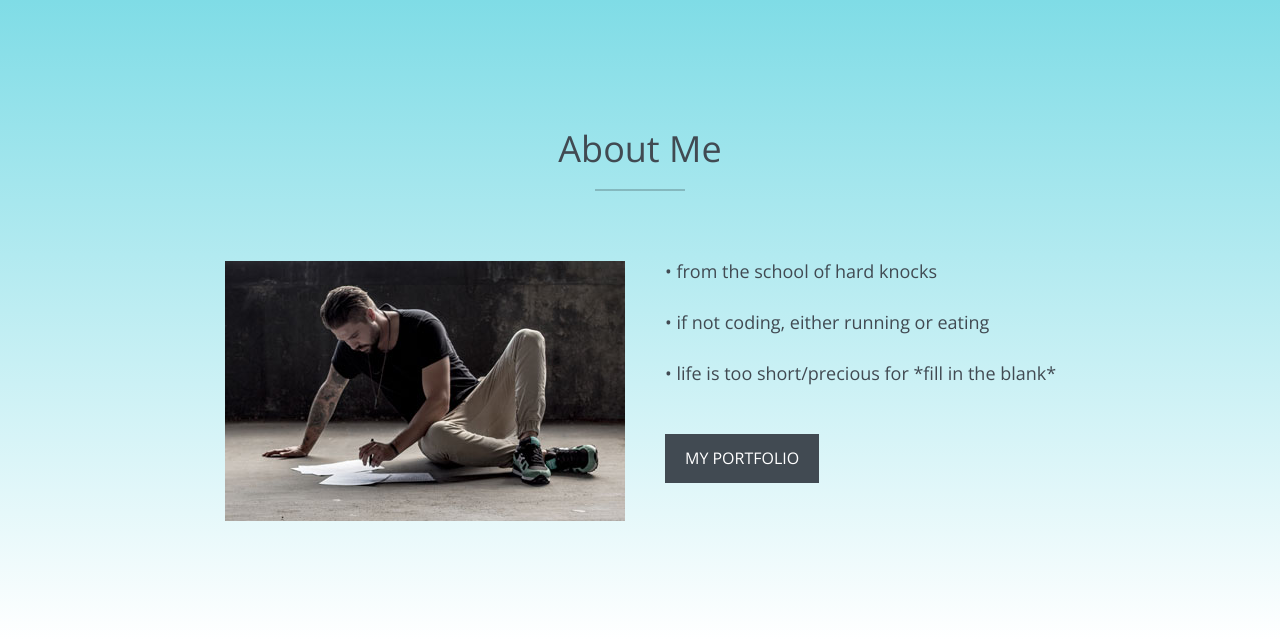
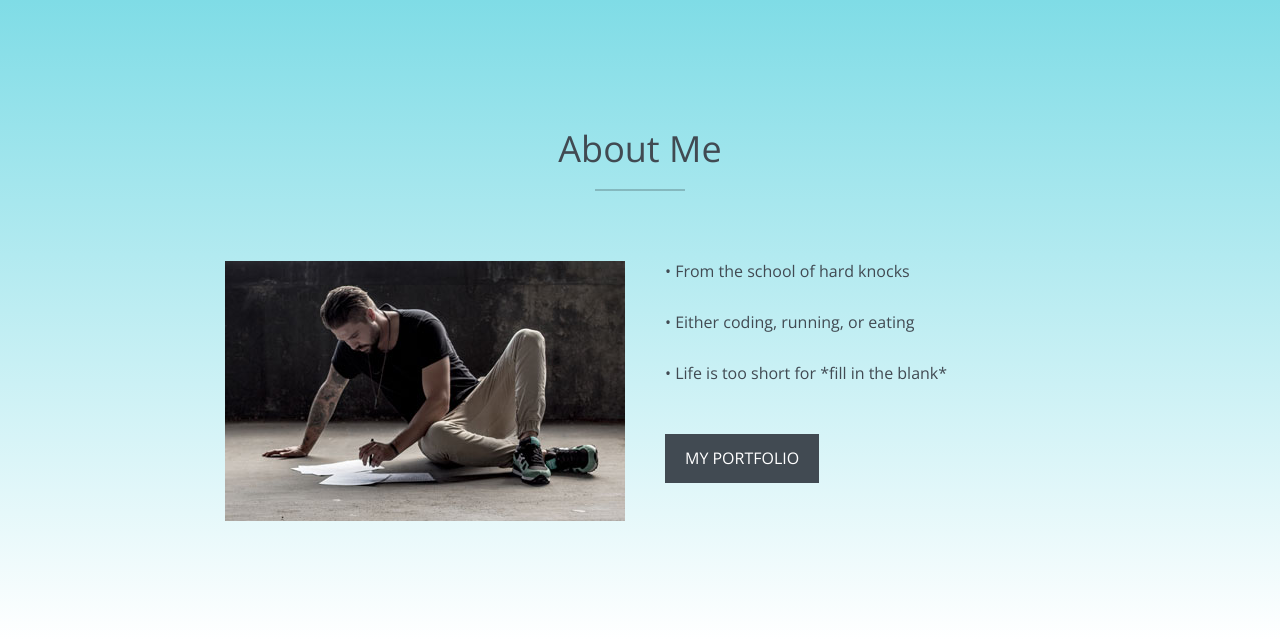
Before and after one commit to pbandjelly/pbandjelly.github.io, a PHP site: page / in a window 1280 px wide. Shown: the part 702-1342 px from the top of the page. Run offline with PHP 8.4, Linux system fonts and the light colour scheme; some libraries are stand-ins or nearby versions.

Commit message:
customizing theme

```diff
--- a/css/style.css
+++ b/css/style.css
@@ -28,7 +28,7 @@ p.intro {
 	line-height: 24px;
 }
 p.about {
-	font-size: 18px;
+	font-size: 16px;
 	line-height: 24px;
 }
 a {
--- a/index.html
+++ b/index.html
@@ -81,9 +81,9 @@
       <div class="col-xs-12 col-md-6"> <img src="img/about.jpg" class="img-responsive" alt=""> </div>
       <div class="col-xs-12 col-md-6">
         <div class="about-text">
-          <p class="about">• from the school of hard knocks</p>
-          <p class="about">• if not coding, either running or eating</p>
-          <p class="about">• life is too short/precious for *fill in the blank* </p>
+          <p class="about">• From the school of hard knocks</p>
+          <p class="about">• Either coding, running, or eating</p>
+          <p class="about">• Life is too short for *fill in the blank* </p>
           <a href="#portfolio" class="btn btn-default btn-lg page-scroll">My Portfolio</a> </div>
       </div>
     </div>
```
